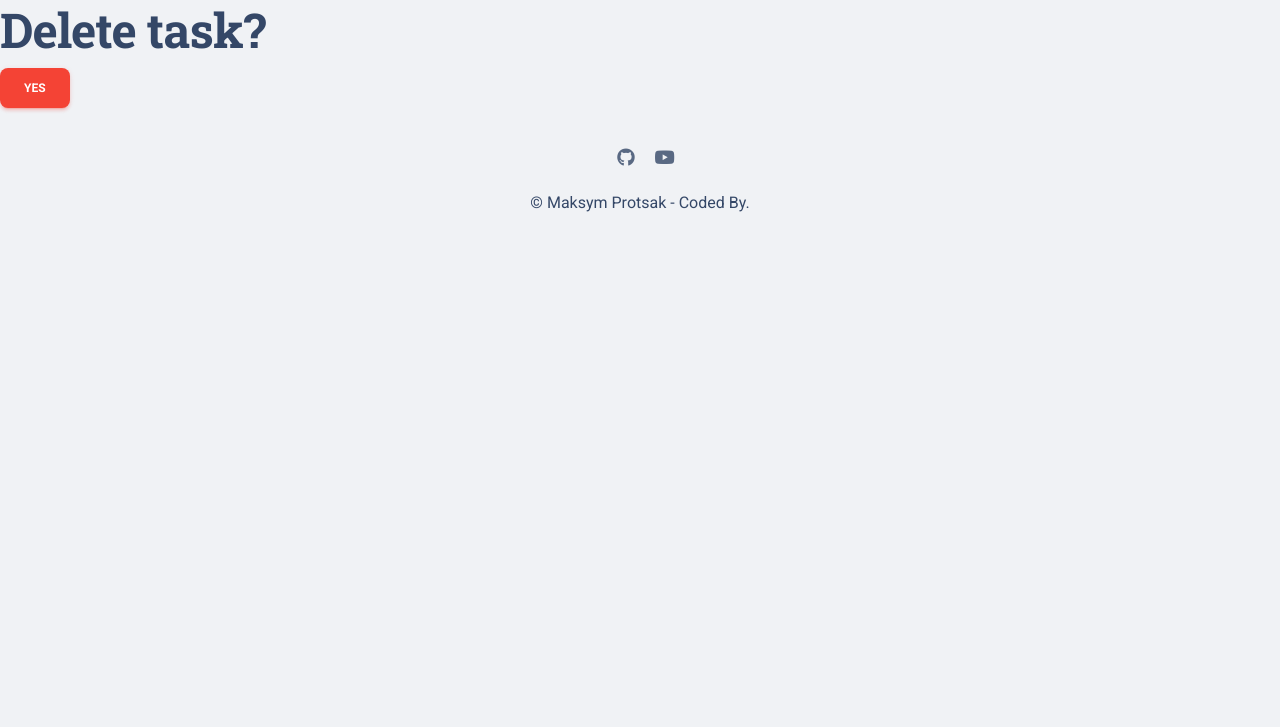
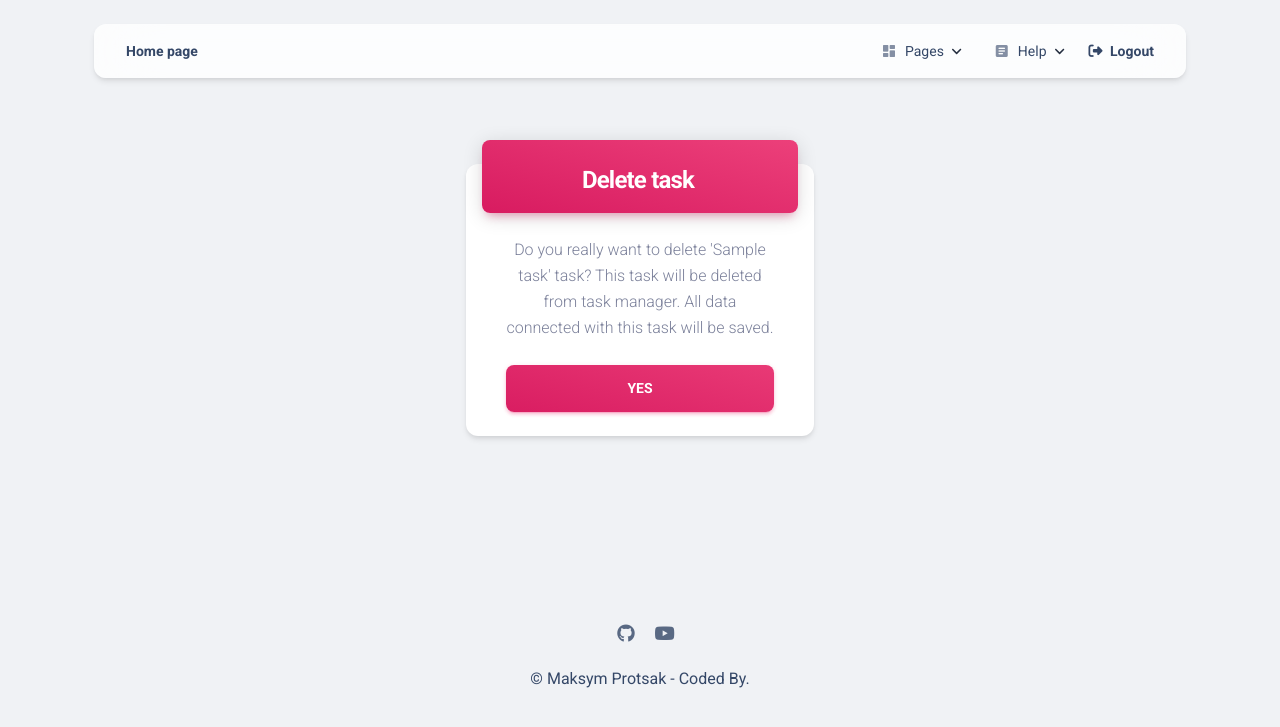
Before and after one commit to MaksymProtsak/it-company-task-manager, a Django app: page /task/1/delete/ in a window 1280 px wide. Shown: the top 727 px of the page. Run offline with Django 5.2, Linux system fonts and the light colour scheme; a user stored in the database is signed in; tables that the repository leaves empty hold one stand-in row (values such as "Sample post"); some libraries are stand-ins or nearby versions.

Commit message:
Changed form like in positon page.

```diff
--- a/templates/task_manager/task_confirm_delete.html
+++ b/templates/task_manager/task_confirm_delete.html
@@ -1,10 +1,33 @@
 {% extends "base.html" %}
 
 {% block content %}
-  <h1>Delete task?</h1>
-  <form action="" method="post">
-    {% csrf_token %}
-
-    <input type="submit" value="Yes" class="btn btn-danger">
-  </form>
+{% include "includes/navigation.html" %}
+  <div class="page-header align-items-center min-vh-75">
+    <div class="container my-auto">
+      <div class="row">
+        <div class="col-lg-4 col-md-8 col-12 mx-auto">
+          <div class="card z-index-0 fadeIn3 fadeInBottom">
+            <div class="card-header p-0 position-relative mt-n4 mx-3 z-index-2">
+              <div class="bg-gradient-primary shadow-primary border-radius-lg py-3 pe-1">
+                <h4 class="text-white font-weight-bolder text-center mt-2 mb-0">
+                  Delete task
+                </h4>
+              </div>
+              <div class="card-body">
+                <p class="mb-0 text-center">
+                  Do you really want to delete '{{ task }}' task?
+                  This task will be deleted from task manager.
+                  All data connected with this task will be saved.
+                </p>
+                <form role="form" method="post" action="">
+                  {% csrf_token %}
+                  <input type="submit" value="Yes" class="btn btn-lg bg-gradient-primary btn-lg w-100 mt-4 mb-0">
+                </form>
+              </div>
+            </div>
+          </div>
+        </div>
+      </div>
+    </div>
+  </div>
 {% endblock %}
```
